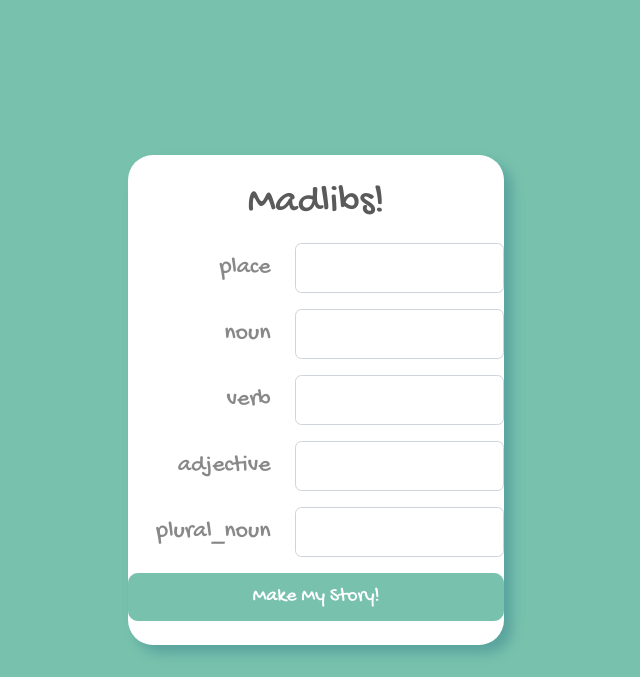
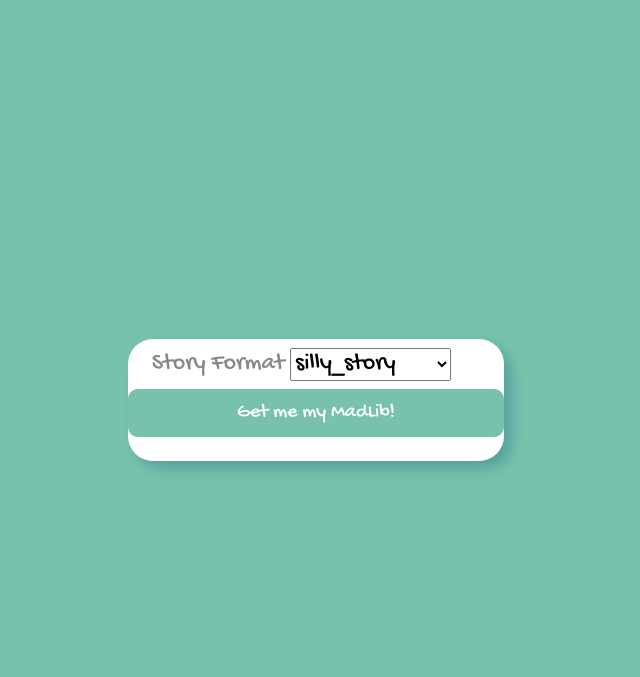
Before and after one commit to clchen-arcadia/flask-madlibs, a Flask app: page / in a window 1280 px wide. Shown: the top 677 px of the page, without its empty margins (324-964 px from the left). Run offline with Flask 2, Linux system fonts and the light colour scheme.

Commit message:
Add landing page and add functionality to select a madlib format

```diff
--- a/app.py
+++ b/app.py
@@ -1,7 +1,7 @@
 from flask import Flask, render_template, request
 from flask_debugtoolbar import DebugToolbarExtension
 
-from stories import silly_story
+from stories import stories_collection
 
 app = Flask(__name__)
 app.config['SECRET_KEY'] = "secret"
@@ -10,17 +10,32 @@ debug = DebugToolbarExtension(app)
 
 @app.get('/')
 def show_landing_page():
+    """Shows drop down menu to select madlib story"""
+
+    stories = stories_collection.keys()
+
+    return render_template("landing_page.html", stories = stories)
+
+
+@app.get('/questionnaire')
+def show_question_page():
     """Shows form to begin playing madlibs"""
+    story_name = request.args.get('menu_select')
+    story_instance = stories_collection.get(story_name)
+    prompts = story_instance.prompts
 
-    prompts = silly_story.prompts
-
-    return render_template("questions.html", prompts = prompts)
+    return render_template(
+        "questions.html",
+        prompts = prompts,
+        story_name = story_name
+        )
 
 
 @app.get('/results')
 def show_answer_page():
     ''' Read form inputs, generate new story on page'''
-
-    results = silly_story.generate(request.args)
+    story_name = request.args.get("story_name")
+    story_instance = stories_collection.get(story_name)
+    results = story_instance.generate(request.args)
 
     return render_template('results.html', results = results)
--- a/stories.py
+++ b/stories.py
@@ -63,3 +63,8 @@ excited_story = Story(
     ["noun", "verb"],
     """OMG!! OMG!! I love to {verb} a {noun}!"""
 )
+
+stories_collection = {
+    "silly_story": silly_story,
+    "excited_story": excited_story
+    }
--- /dev/null
+++ b/templates/landing_page.html
@@ -0,0 +1,26 @@
+{% extends 'base.html' %}
+
+{% block title %} Madlibs! {% endblock %}
+
+{% block content %}
+
+<form action="questionnaire" class="pb-4">
+
+  <label class="col-5 col-form-label text-end">
+      Story Format
+  </label>
+
+  <select id="" name="menu_select">
+    {% for story in stories %}
+    <option value="{{ story }}">
+      {{ story }}
+    </option>
+    {% endfor %}
+  </select>
+
+  <button class="btn btn-primary btn-lg w-100">
+    Get me my MadLib!
+  </button>
+</form>
+
+{% endblock %}
--- a/templates/questions.html
+++ b/templates/questions.html
@@ -8,6 +8,9 @@
 
 <form action="results" class="pb-4">
 
+  <div display="none">
+    <input name="story_name" value="{{ story_name }}">
+  </div>
 
   {% for prompt in prompts %}
   <div class="mb-3 row">
```
